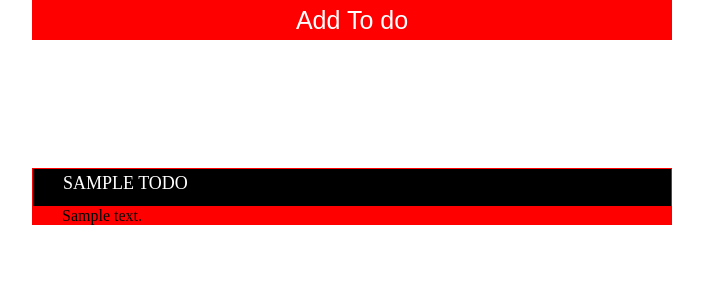
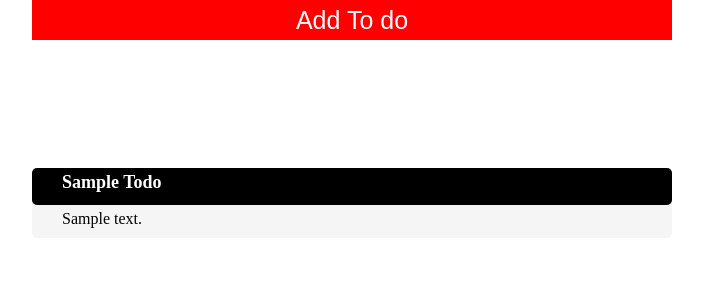
Before and after one commit to atevadd/Myfirstflask, a Flask app: a page that uses templates/template.html in a window 1280 px wide. Shown: the part 70-370 px from the top of the page, without its empty margins (288-991 px from the left). Run offline with Flask 2, Linux system fonts and the light colour scheme; a user stored in the database is signed in; tables that the repository leaves empty hold one stand-in row (values such as "Sample post").

Commit message:
App is now working fine just some few more update to do

```diff
--- a/app.py
+++ b/app.py
@@ -30,7 +30,7 @@ def register():
         email = request.form['email']
         password = request.form['password']
         if name == '' or password == '' or username == '':
-            return render_template( 'register.html',message='Please Enter The Required Field')
+            return render_template('register.html', message='Please Enter The Required Field')
         if db.session.query(models.User).filter(models.User.email == email).count() == 0:
             data = models.User(name=name, username=username,
                                email=email, password=password)
@@ -62,7 +62,7 @@ def profile(username):
     # session['username'] = username
     form = current_user.todo.all()
 
-    return render_template('profile.html' ,form=form)
+    return render_template('profile.html', form=form)
 
 
 # ? logout
@@ -74,6 +74,7 @@ def logout():
 
 
 @app.route('/todo', methods=['GET', 'POST'])
+@login_required
 def todo():
     # user = User.query.filter_by(username).first()
     if request.method == 'POST':
@@ -84,7 +85,7 @@ def todo():
         data = models.Todo(title=title, description=desc, user=current_user)
         db.session.add(data)
         db.session.commit()
-        return redirect(url_for('profile', username = current_user))
+        return redirect(url_for('profile', username=current_user))
     return render_template('todo.html')
 
 
--- a/models.py
+++ b/models.py
@@ -16,3 +16,6 @@
     email = db.Column(db.String(100), unique=True)
     password = db.Column(db.String(100))
     todo = db.relationship('Todo', backref='user', lazy='dynamic')
+
+    def __str__(self):
+        return self.username
--- a/static/css/style.css
+++ b/static/css/style.css
@@ -273,19 +273,22 @@
   height: 100%;
   /* border: 1px solid black; */
   margin: 10% auto;
-  background-color: red;
-  /* padding: 20px; */
+  background-color: whitesmoke;
+  border-radius: 5px;
+
 }
 .items p{
   padding-left: 30px;
-  padding-top:
+  padding-top: 5px;
+  padding-bottom: 10px;
 }
 .head{
   background-color: black;
-  border: 1px solid red;
   font-size: 18px;
-  text-transform: uppercase;
+  text-transform: capitalize;
   height: 30px;
+  font-weight: 600;
+  border-radius: 5px;
   padding: 4px 0px 3px 30px;
   color: white;
 }
--- a/templates/index.html
+++ b/templates/index.html
@@ -1,7 +1,7 @@
 {%extends 'template.html'%} {%block title %} Welcome to homepage {%endblock%}
 {%block content%}
 <div class="slide">
-  <h1>Welcome to the home of quality materials</h1>
+  <h1>Never Loose Track of the Task</h1>
   <div class="but">
     <a href="{{ url_for('login') }}"><button class="active">Login</button></a>
     <a href="{{ url_for('register') }}"><button>Register</button></a>
--- a/templates/login.html
+++ b/templates/login.html
@@ -3,7 +3,7 @@
 
 {%block content%}
 
-    <form action="/login" method="POST">
+<form action="/login" method="POST">
     <div class="log">
         <h1>Login</h1>
         {%if mess%}
@@ -16,5 +16,5 @@
         <input type="password" name="password" placeholder="Password">
         <button>Login</button>
     </div>
-    </form>
+</form>
 {%endblock%}
--- a/templates/template.html
+++ b/templates/template.html
@@ -23,7 +23,7 @@
         </div>
         <div class="contact">
           <a href="/logout"><input type="button" value="Logout"/></a>
-          <p>| {{ session.username }}</p>
+          <p>| {{ current_user.username }}</p>
         </div>
       </div>
     </nav>
```
